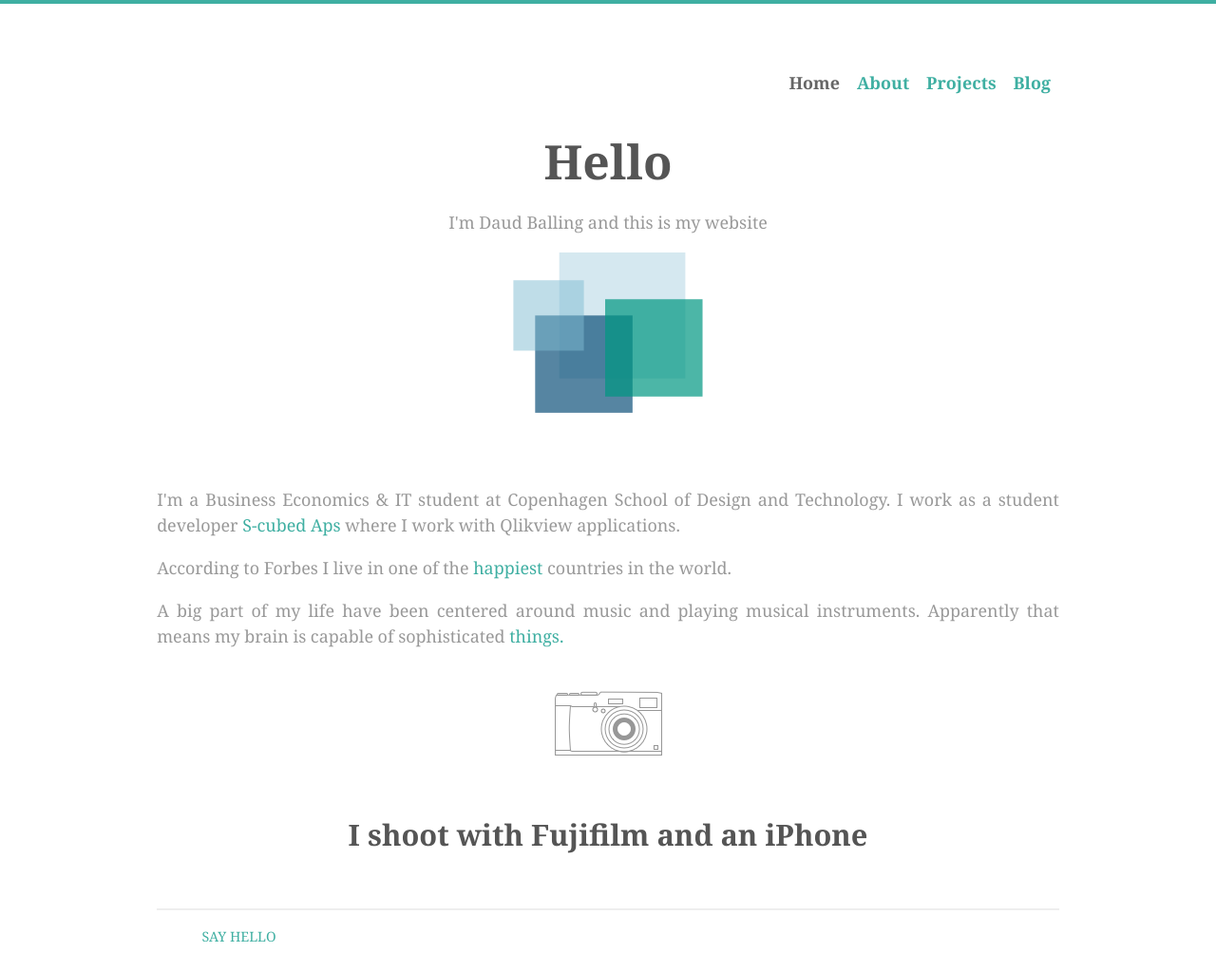
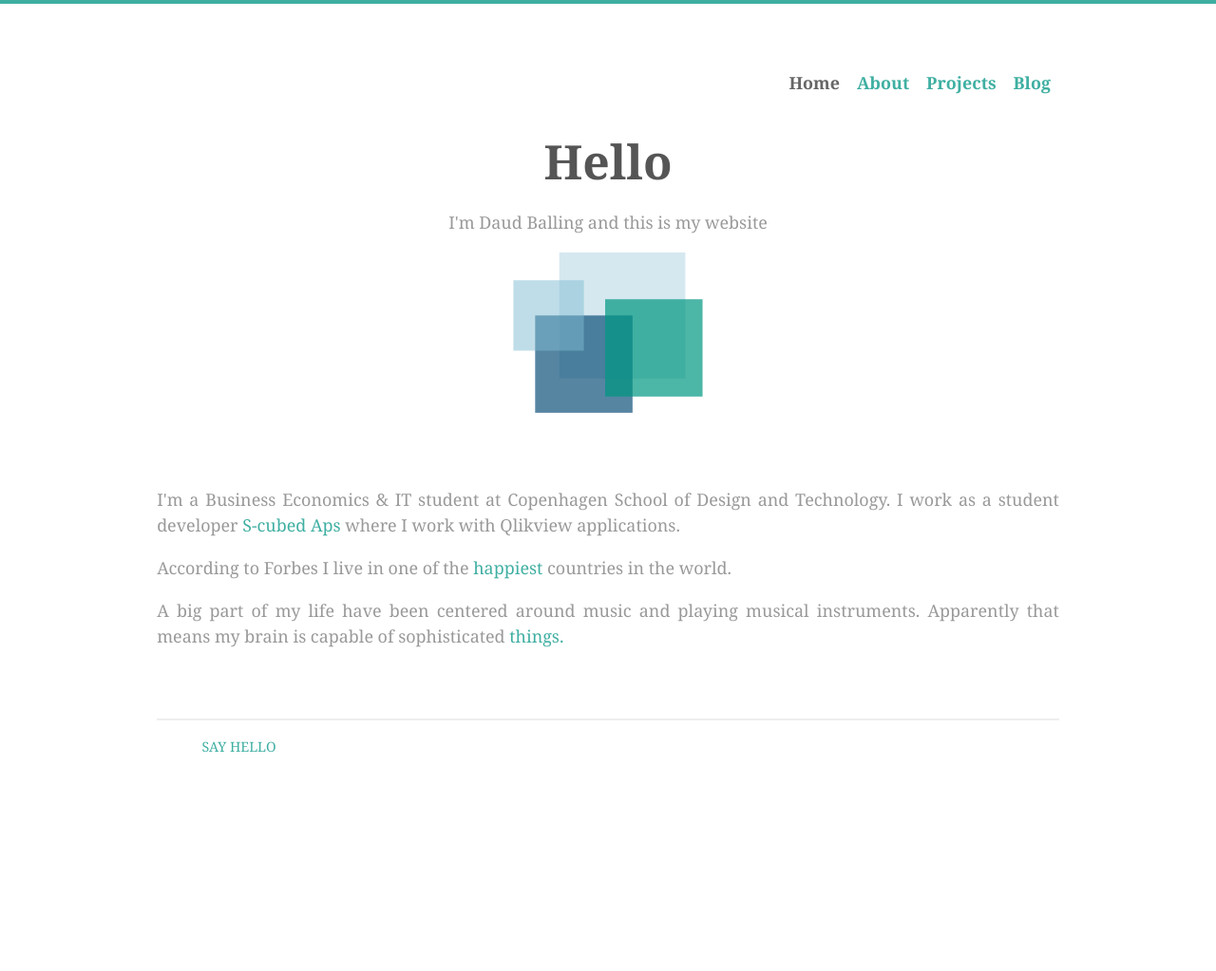
Before and after one commit to daudballing/daudballing.github.io, a Jekyll site: the page built from index.html, in a window 1280 px wide. Shown: the whole page at 95% size. Built offline with Jekyll 4.4.1, drawn with Linux system fonts in a browser that asks for light colours; Markdown is read by kramdown in place of the engine named in the settings; after the commit the page ends 900 px from its top, so only the background shows below that.

Commit message:
Updating index file and blog section

```diff
--- a/css/main.css
+++ b/css/main.css
@@ -260,7 +260,7 @@ nav li a:hover {
 /*
 /*****************************************************************************/
 
-ul{
+li {
   list-style-type: none;
 }
 
--- a/index.html
+++ b/index.html
@@ -22,15 +22,5 @@ home: true
 			<p>According to Forbes I live in one of the <a href="http://www.forbes.com/pictures/mef45ejmi/02-denmark/">happiest</a> countries in the world.</p>
 			<p>A big part of my life have been centered around music and playing musical instruments. Apparently that means my brain is capable of sophisticated <a href="http://www.policymic.com/articles/88357/science-shows-how-guitar-players-brains-are-actually-different-from-everybody-elses">things.</a></p>
 		</div>
-	<div class="row clearfix">
-		<div class="column full">
-          <div class="row center-text">
-			<img src="assets/images/x100t/x100t-icon-small.png">
-		  </div>
-        </div>
-	</div>
       </div>
-    <div class="row clearfix">
-		<h2>I shoot with Fujifilm and an iPhone</h2>
-	</div>
 </div>
--- a/projects/index.html
+++ b/projects/index.html
@@ -5,7 +5,7 @@ projects: true
 ---
 <div class="intro">
 	<h1>Projects</h1>
-	<p>Here are some of the projects I've been working on</p>
+	<p>This is a web project I've been working on</p>
 </div>
 <div class="row clearfix">
 	<div class="column">
```
Also changed, not shown: blog/index.html (+9 -1 lines).
